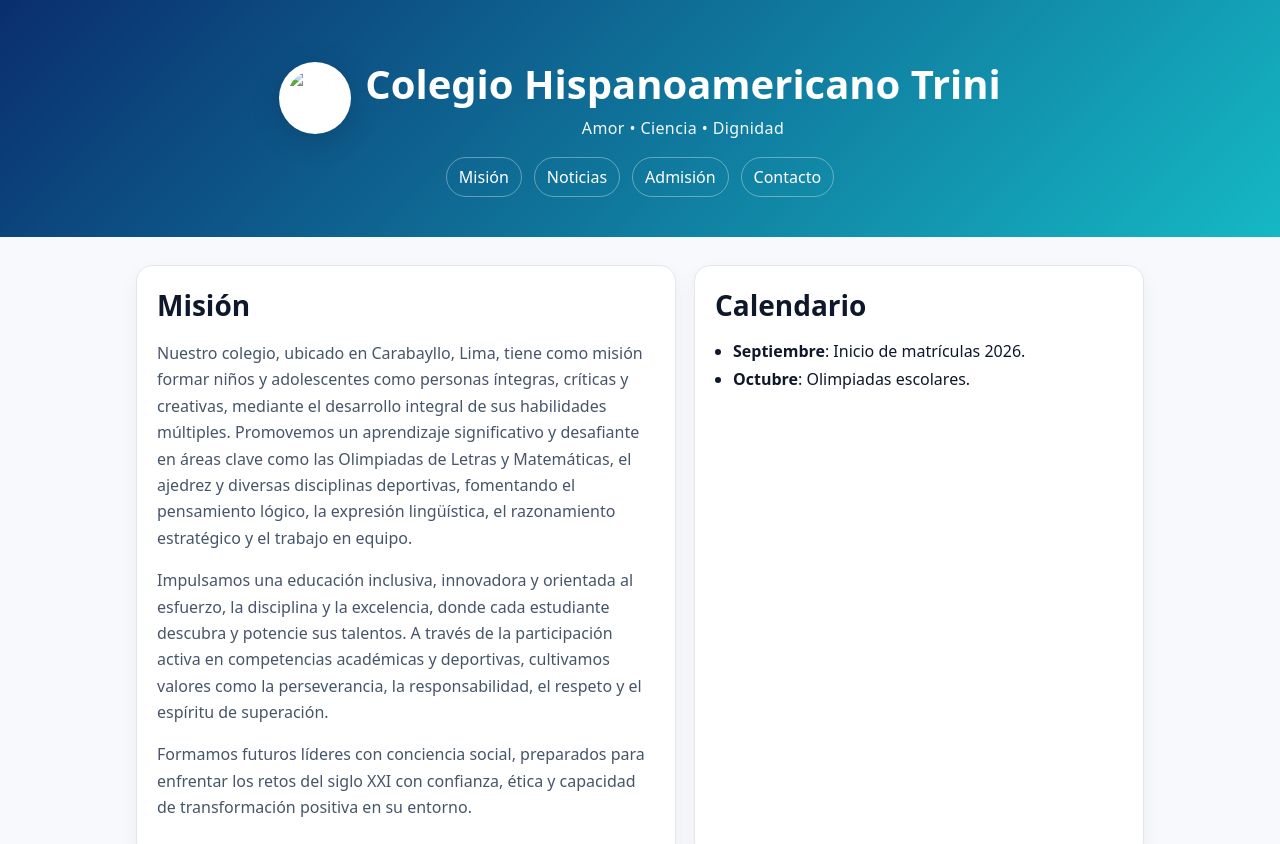
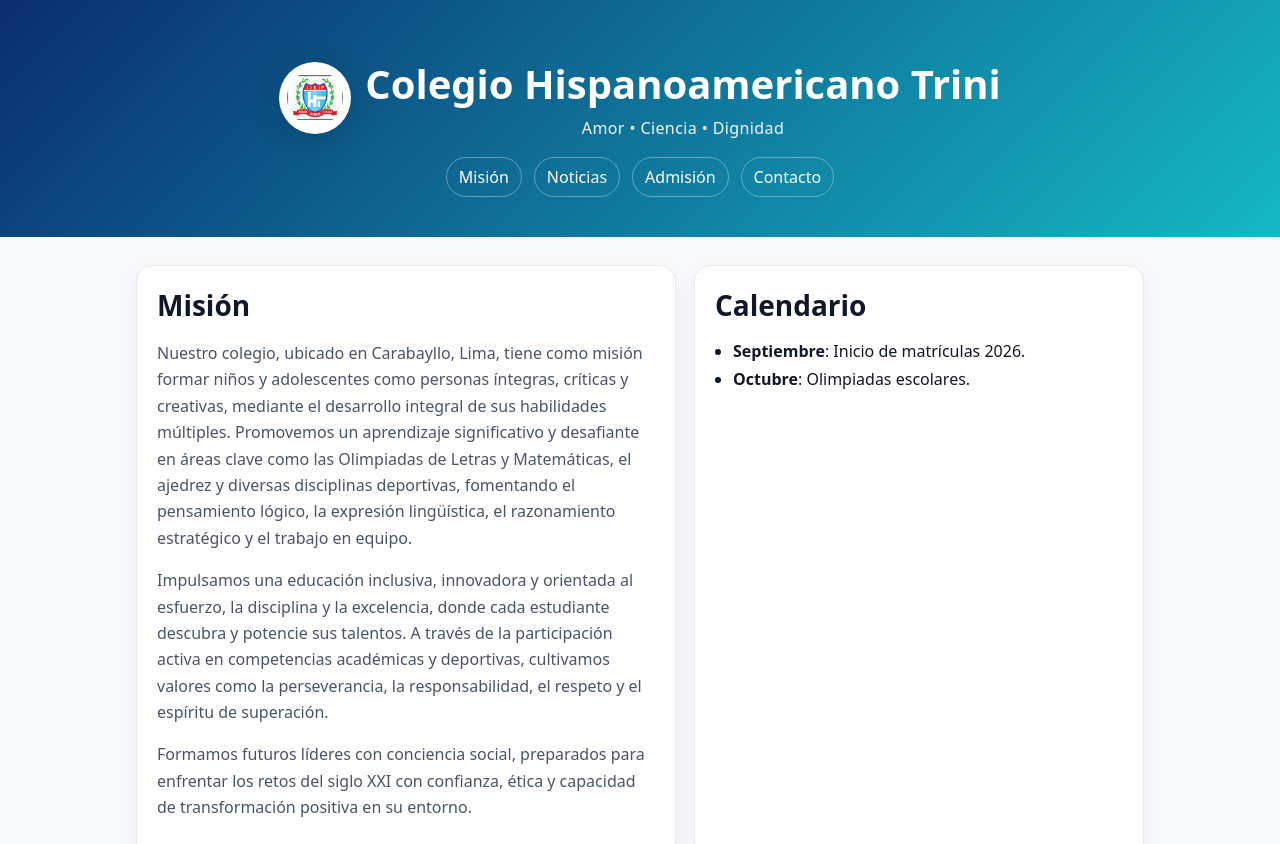
Before and after one commit to campeondepaz-lgtm/campeondepaz-lgtm.github.io, a plain HTML site: page index.html in a window 1280 px wide. Shown: the top 844 px of the page. Drawn offline with Linux system fonts and the light colour scheme.

Commit message:
Update index.html

```diff
--- a/index.html
+++ b/index.html
@@ -53,7 +53,8 @@
   <header>
     <div class="wrap">
       <div class="brand">
-        <img src="escudo-trini.png" alt="Escudo del Colegio Hispanoamericano Trini" />
+        <img src="escudo-trini.jpeg" alt="Escudo del Colegio Hispanoamericano Trini" />
+
         <div>
           <h1>Colegio Hispanoamericano Trini</h1>
           <div class="motto">Amor • Ciencia • Dignidad</div>
```
